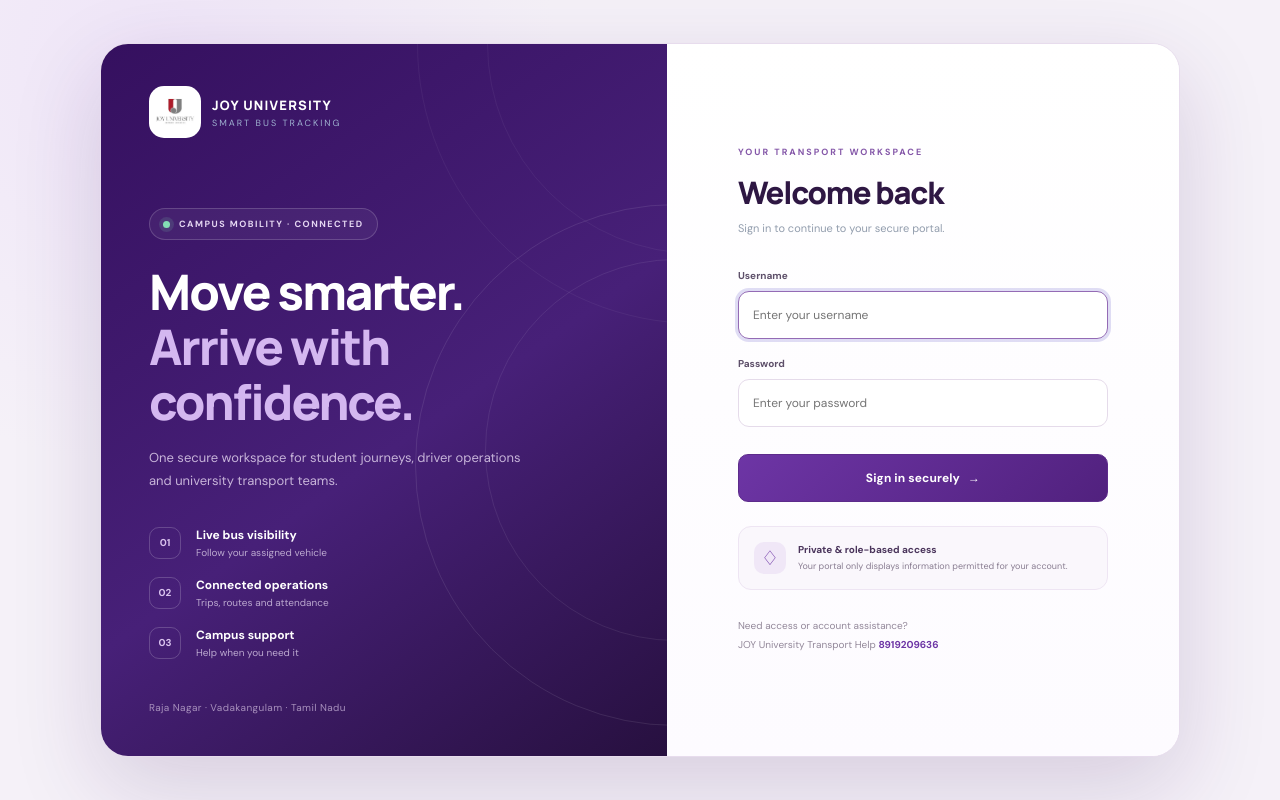
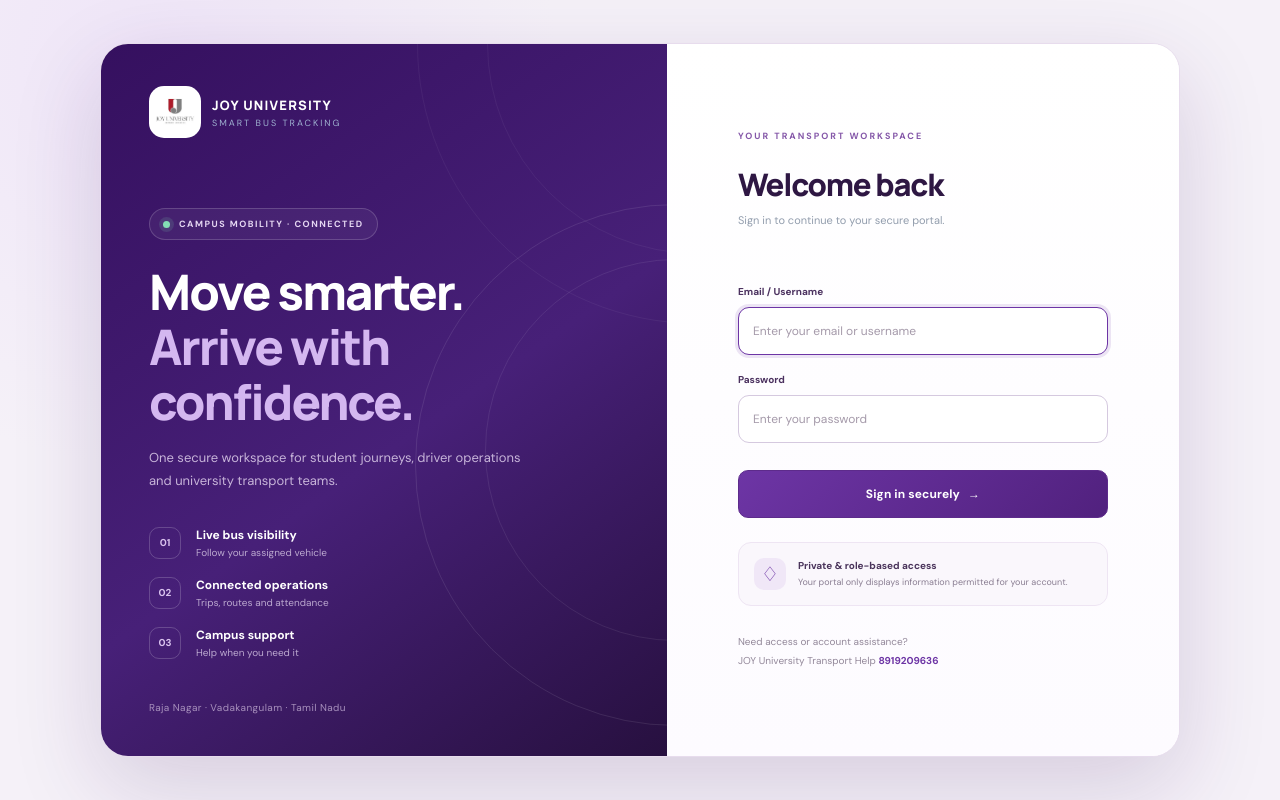
Before and after one commit to Jaswanth77777/ambika-mam-prtotype, a Flask app: page /login in a window 1280 px wide. Run offline with Flask 3, Linux system fonts and the light colour scheme.

Commit message:
Add email login field and refine login colors

```diff
--- a/static/app.css
+++ b/static/app.css
@@ -203,3 +203,14 @@ table td{font-size:11px;color:#554b5d}
 .dark-mode .btn-secondary,.dark-mode input,.dark-mode select,.dark-mode textarea{background:#292130!important;color:#eee5f4!important;border-color:#463750!important}
 @media(max-width:900px){.content-area{padding:22px 18px 32px}.topbar{padding:0 18px}}
 @media(max-width:760px){.content-area{padding:18px 13px 28px}.topbar{height:65px;padding:0 13px}.page-heading{align-items:flex-start;gap:14px}.page-heading h1{font-size:25px}.panel{padding:15px}.nav-list{padding-left:10px;padding-right:10px}.nav-item{min-height:44px}}
+
+
+/* Login-only finishing touches: keep the existing royal purple, white and silver palette. */
+.login-content-new{min-height:540px;display:flex;flex-direction:column;justify-content:center}
+.login-form-new{margin-top:auto;padding-top:22px}
+.login-form-new label{color:#4b315f}
+.login-form-new input{border-color:#d5c9df;background:#fff;color:#261533}
+.login-form-new input::placeholder{color:#a59aaa}
+.login-form-new input:focus{border-color:#6d35a5;box-shadow:0 0 0 3px rgba(109,53,165,.12);outline:0}
+.login-form-new .btn{background:linear-gradient(110deg,#6d35a5,#4b176f);border-color:#6d35a5}
+@media(max-width:760px){.login-content-new{min-height:0}.login-form-new{margin-top:0;padding-top:0}}
--- a/templates/login.html
+++ b/templates/login.html
@@ -6,7 +6,7 @@
 <title>JOY University · Secure sign in</title>
 <link rel="preconnect" href="https://fonts.googleapis.com">
 <link href="https://fonts.googleapis.com/css2?family=DM+Sans:wght@400;500;600;700&family=Manrope:wght@400;500;600;700;800&display=swap" rel="stylesheet">
-<link rel="stylesheet" href="{{ url_for('static',filename='app.css') }}?v=joy-workspace-refresh-3">
+<link rel="stylesheet" href="{{ url_for('static',filename='app.css') }}?v=joy-login-email-4">
 </head>
 <body class="login-page">
 <main class="login-shell login-shell-new">
@@ -33,7 +33,7 @@
 <p class="login-subtitle">Sign in to continue to your secure portal.</p>
 {% with messages=get_flashed_messages(with_categories=true) %}{% if messages %}{% for category,message in messages %}<div class="flash {{ category }}">{{ message }}</div>{% endfor %}{% endif %}{% endwith %}
 <form method="post" action="{{ url_for('login_post') }}" class="login-form login-form-new">
-<label for="username">Username</label><input id="username" name="username" autocomplete="username" placeholder="Enter your username" required autofocus>
+<label for="username">Email / Username</label><input id="username" type="text" name="username" autocomplete="username" inputmode="email" placeholder="Enter your email or username" required autofocus>
 <label for="password">Password</label><input id="password" type="password" name="password" autocomplete="current-password" placeholder="Enter your password" required>
 <button class="btn btn-primary btn-wide" type="submit">Sign in securely <span>→</span></button>
 </form>
```
